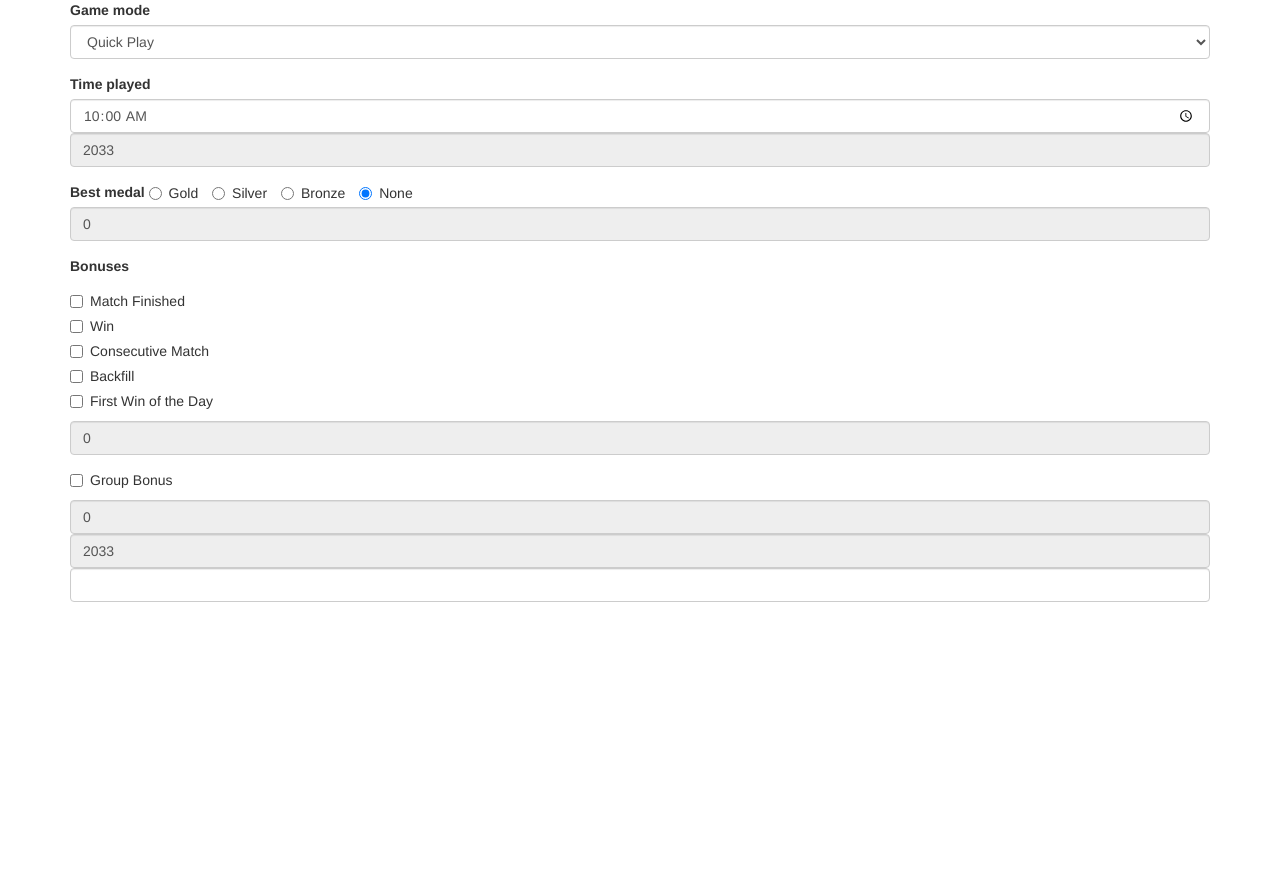
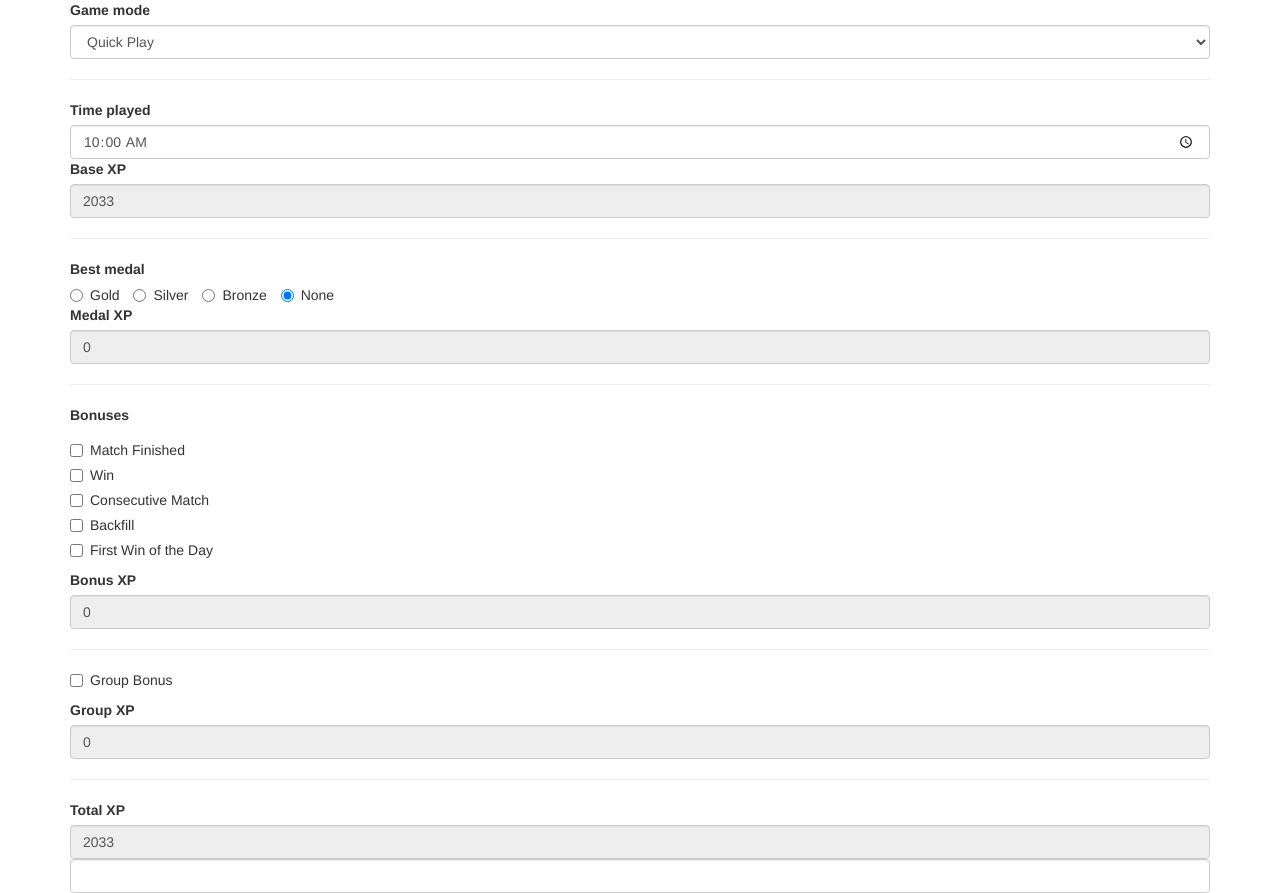
Before and after one commit to njallam/overwatchxp, a plain HTML site: page index.html in a window 1280 px wide. Before the commit the page ends 800 px from the top, so only its background shows below. Drawn offline with nearby package versions, Linux system fonts and the light colour scheme.

Commit message:
Simplified layout and more labels

```diff
--- a/index.html
+++ b/index.html
@@ -15,44 +15,42 @@
 <body>
   <div class="container">
     <form>
-      <div class="form-group">
       <label for="mode">Game mode</label>
       <select class="form-control" name="mode">
         <option value="Quick Play">Quick Play</option>
         <option value="Practice vs. AI">Practice vs. AI</option>
         <option value="Weekly Brawl">Weekly Brawl</option>
       </select>
-    </div>
-      <div class="form-group">
+      <hr />
       <label for="timeplayed">Time played</label>
       <input class="form-control" type="time" name="timeplayed" value="10:00" />
+      <label for="basexp">Base XP</label>
       <input class="form-control" type="number" name="basexp" disabled />
-      </div>
-      <div class="form-group">
-        <label class="control-label">Best medal</label>
+      <hr />
+      <label class="control-label">Best medal</label><br />
       <label class="radio-inline"><input type="radio" name="medal" value="Gold" />Gold</label>
       <label class="radio-inline"><input type="radio" name="medal" value="Silver" />Silver</label>
       <label class="radio-inline"><input type="radio" name="medal" value="Bronze" />Bronze</label>
-        <label class="radio-inline"><input type="radio" name="medal" value="None" checked />None</label>
+      <label class="radio-inline"><input type="radio" name="medal" value="None" checked />None</label><br />
+      <label for="medalxp">Medal XP</label>
       <input class="form-control" type="number" name="medalxp" disabled />
-      </div>
-      <div class="form-group">
+      <hr />
       <label class="control-label">Bonuses</label>
       <div class="checkbox"><label><input type="checkbox" name="flags" value="Match Finished" />Match Finished</label></div>
       <div class="checkbox"><label><input type="checkbox" name="flags" value="Win" />Win</label></div>
       <div class="checkbox"><label><input type="checkbox" name="flags" value="Consecutive Match" />Consecutive Match</label></div>
       <div class="checkbox"><label><input type="checkbox" name="flags" value="Backfill" />Backfill</label></div>
       <div class="checkbox"><label><input type="checkbox" name="flags" value="First Win of the Day" />First Win of the Day</label></div>
+      <label for="bonusxp">Bonus XP</label>
       <input class="form-control" type="number" name="bonusxp" disabled />
-      </div>
-      <div class="form-group">
-        <div class="checkbox">
-          <label><input type="checkbox" name="group" />Group Bonus</label>
-        </div>
+      <hr />
+      <div class="checkbox"><label><input type="checkbox" name="group" />Group Bonus</label></div>
+      <label for="groupxp">Group XP</label>
       <input class="form-control" type="number" name="groupxp" disabled />
+      <hr />
+      <label for="totalxp">Total XP</label>
       <input class="form-control" type="number" name="totalxp" disabled />
       <input class="form-control" type="number" name="actualxp" />
-      </div>
     </form>
   </div>
   <script src="calculator.js"></script>
```
Lines whose indentation alone changed are shown as unchanged.
